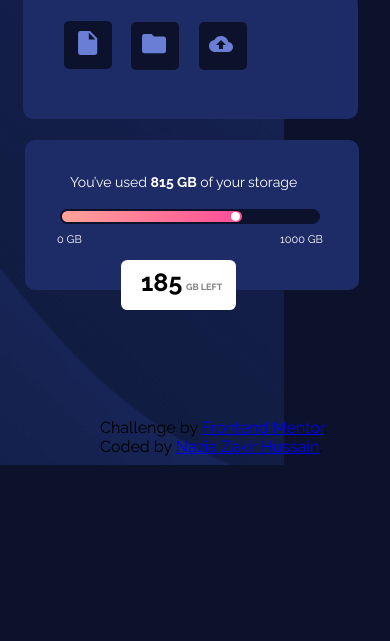
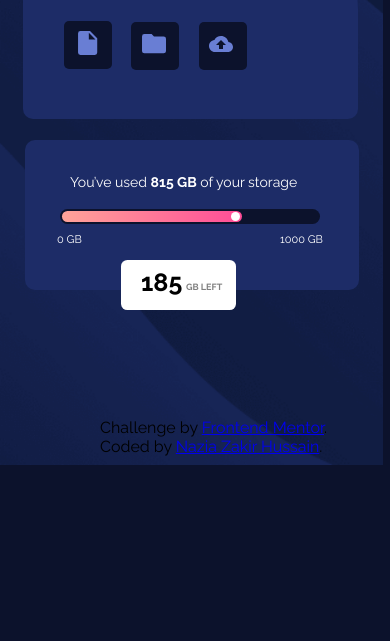
Before and after one commit to naziakabri/fylo-data-storage, a plain HTML site: page index.html in a window 390 px wide. Shown: the part 203-844 px from the top of the page. Drawn offline with Linux system fonts and the light colour scheme.

Commit message:
Update styles.css

```diff
--- a/styles.css
+++ b/styles.css
@@ -207,8 +207,8 @@ bottom: 1px;
     flex-direction: column;
     width: 375px;
     background-image: url(bg-mobile.png);
-    background-position: bottom 121px right 106px;
-	    background-size:500px;
+    background-position: bottom 121px right 7px;
+	    background-size:471px;
     }
     .name{
         width: 335px;
```
